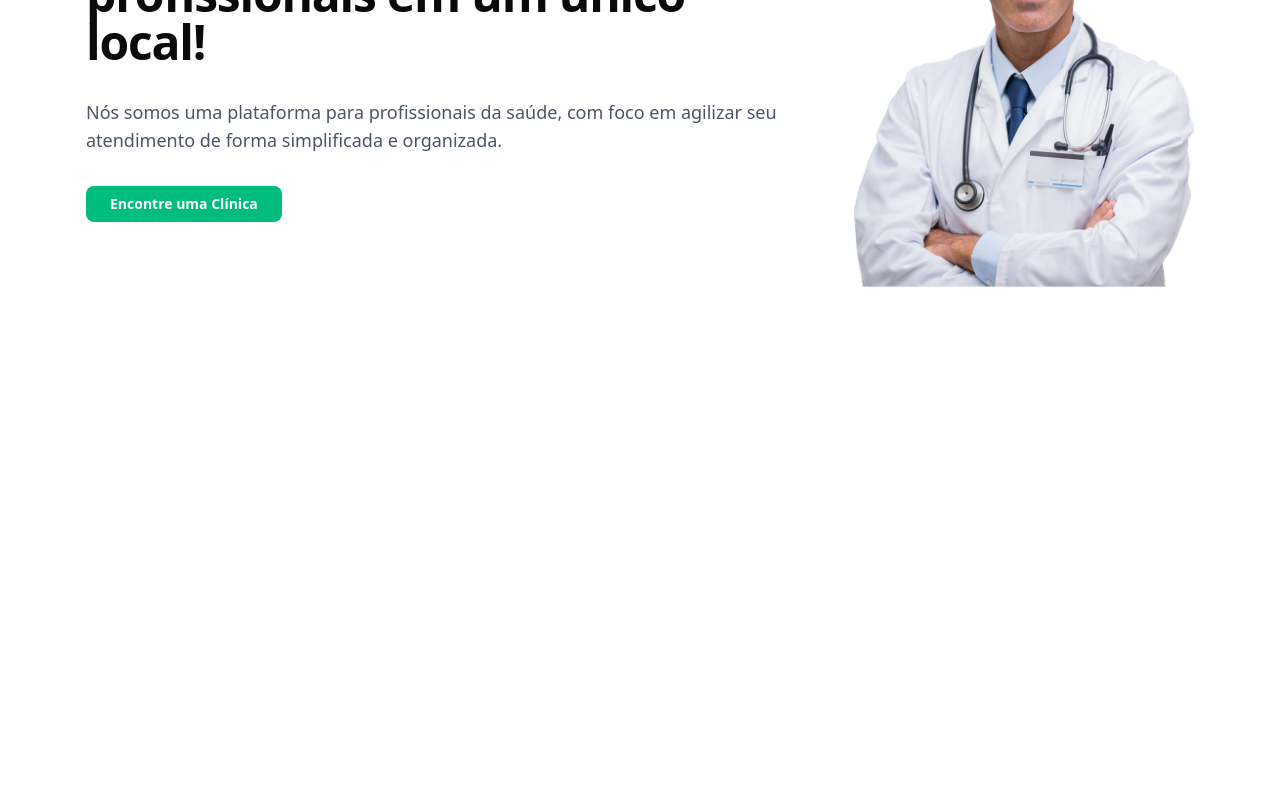
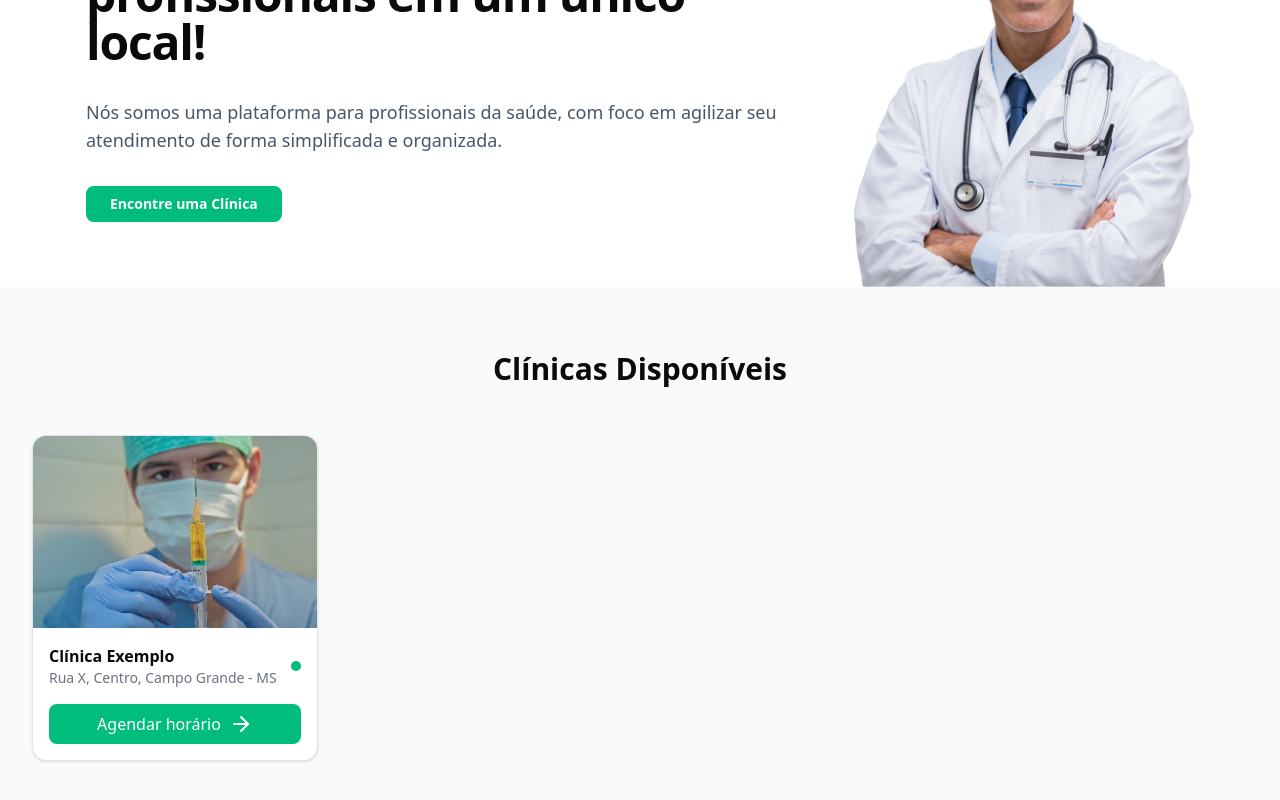
Before and after one commit to nandobfr85/odonto-pro, a Next.js app: page / in a window 1280 px wide. Shown: the part 224-1024 px from the top of the page. Before the commit the page ends 800 px from the top, so only its background shows below. Built offline with nearby package versions, Linux system fonts and the light colour scheme.

Commit message:
feat: create professionals component

```diff
--- a/src/app/(public)/_components/Hero.tsx
+++ b/src/app/(public)/_components/Hero.tsx
@@ -6,7 +6,7 @@
 export function Hero() {
   return (
     <section className="bg-white">
-      <div className="container mx-auto px-4 pt-20 sm:px-6 lg:px-8">
+      <div className="container mx-auto px-4 pt-20 pb-4 sm:pb-0 sm:px-6 lg:px-8">
         <main className="flex items-center justify-center">
           <article className="max-w-3xl space-y-8 flex flex-col justify-center">
             <h1 className="text-4xl lg:text-5xl font-bold max-w-2xl tracking-tight">
--- /dev/null
+++ b/src/app/(public)/_components/Professionals.tsx
@@ -0,0 +1,54 @@
+import { Card, CardContent } from "@/components/ui/card";
+import Image from "next/image";
+
+import { ArrowRight } from "lucide-react";
+import Link from "next/link";
+import defaultDoctorImage from "../../../../public/medic_default.png";
+
+export function Professionals() {
+  return (
+    <section className="bg-gray-50 py-16">
+      <div className="container mx-auto px-4 sm:px-6 lg:px-8">
+        <h2 className="text-3xl text-center mb-12 font-bold">
+          Clínicas Disponíveis
+        </h2>
+
+        <section className="grid grid-cols-1 gap-6 sm:grid-cols-2 lg:grid-cols-4">
+          <Card className="p-0 overflow-hidden">
+            <CardContent className="p-0">
+              <div>
+                <div className="relative h-48">
+                  <Image
+                    src={defaultDoctorImage}
+                    alt="Imagem padrão de um médico com uma seringa na mão."
+                    fill
+                    className="object-cover"
+                  />
+                </div>
+
+                <div className="p-4 space-y-4">
+                  <div className="flex items-center justify-between">
+                    <div>
+                      <h3 className="font-semibold">Clínica Exemplo</h3>
+                      <p className="text-sm text-gray-500">
+                        Rua X, Centro, Campo Grande - MS
+                      </p>
+                    </div>
+                    <div className="w-2.5 h-2.5 rounded-full bg-emerald-500" />
+                  </div>
+                  <Link
+                    href="/clinica/123"
+                    className="w-full bg-emerald-500 hover:bg-emerald-600 text-white flex items-center justify-center py-2 rounded-md text-sm md:text-base font-medium"
+                  >
+                    Agendar horário
+                    <ArrowRight className="ml-2" />
+                  </Link>
+                </div>
+              </div>
+            </CardContent>
+          </Card>
+        </section>
+      </div>
+    </section>
+  );
+}
--- a/src/app/(public)/page.tsx
+++ b/src/app/(public)/page.tsx
@@ -1,5 +1,6 @@
 import { Header } from "./_components/Header";
 import { Hero } from "./_components/Hero";
+import { Professionals } from "./_components/Professionals";
 
 export default function HomePage() {
   return (
@@ -7,6 +8,7 @@
       <Header />
       <div>
         <Hero />
+        <Professionals />
       </div>
     </div>
   );
--- /dev/null
+++ b/src/components/ui/card.tsx
@@ -0,0 +1,92 @@
+import * as React from "react"
+
+import { cn } from "@/lib/utils"
+
+function Card({ className, ...props }: React.ComponentProps<"div">) {
+  return (
+    <div
+      data-slot="card"
+      className={cn(
+        "bg-card text-card-foreground flex flex-col gap-6 rounded-xl border py-6 shadow-sm",
+        className
+      )}
+      {...props}
+    />
+  )
+}
+
+function CardHeader({ className, ...props }: React.ComponentProps<"div">) {
+  return (
+    <div
+      data-slot="card-header"
+      className={cn(
+        "@container/card-header grid auto-rows-min grid-rows-[auto_auto] items-start gap-2 px-6 has-data-[slot=card-action]:grid-cols-[1fr_auto] [.border-b]:pb-6",
+        className
+      )}
+      {...props}
+    />
+  )
+}
+
+function CardTitle({ className, ...props }: React.ComponentProps<"div">) {
+  return (
+    <div
+      data-slot="card-title"
+      className={cn("leading-none font-semibold", className)}
+      {...props}
+    />
+  )
+}
+
+function CardDescription({ className, ...props }: React.ComponentProps<"div">) {
+  return (
+    <div
+      data-slot="card-description"
+      className={cn("text-muted-foreground text-sm", className)}
+      {...props}
+    />
+  )
+}
+
+function CardAction({ className, ...props }: React.ComponentProps<"div">) {
+  return (
+    <div
+      data-slot="card-action"
+      className={cn(
+        "col-start-2 row-span-2 row-start-1 self-start justify-self-end",
+        className
+      )}
+      {...props}
+    />
+  )
+}
+
+function CardContent({ className, ...props }: React.ComponentProps<"div">) {
+  return (
+    <div
+      data-slot="card-content"
+      className={cn("px-6", className)}
+      {...props}
+    />
+  )
+}
+
+function CardFooter({ className, ...props }: React.ComponentProps<"div">) {
+  return (
+    <div
+      data-slot="card-footer"
+      className={cn("flex items-center px-6 [.border-t]:pt-6", className)}
+      {...props}
+    />
+  )
+}
+
+export {
+  Card,
+  CardHeader,
+  CardFooter,
+  CardTitle,
+  CardAction,
+  CardDescription,
+  CardContent,
+}
```
